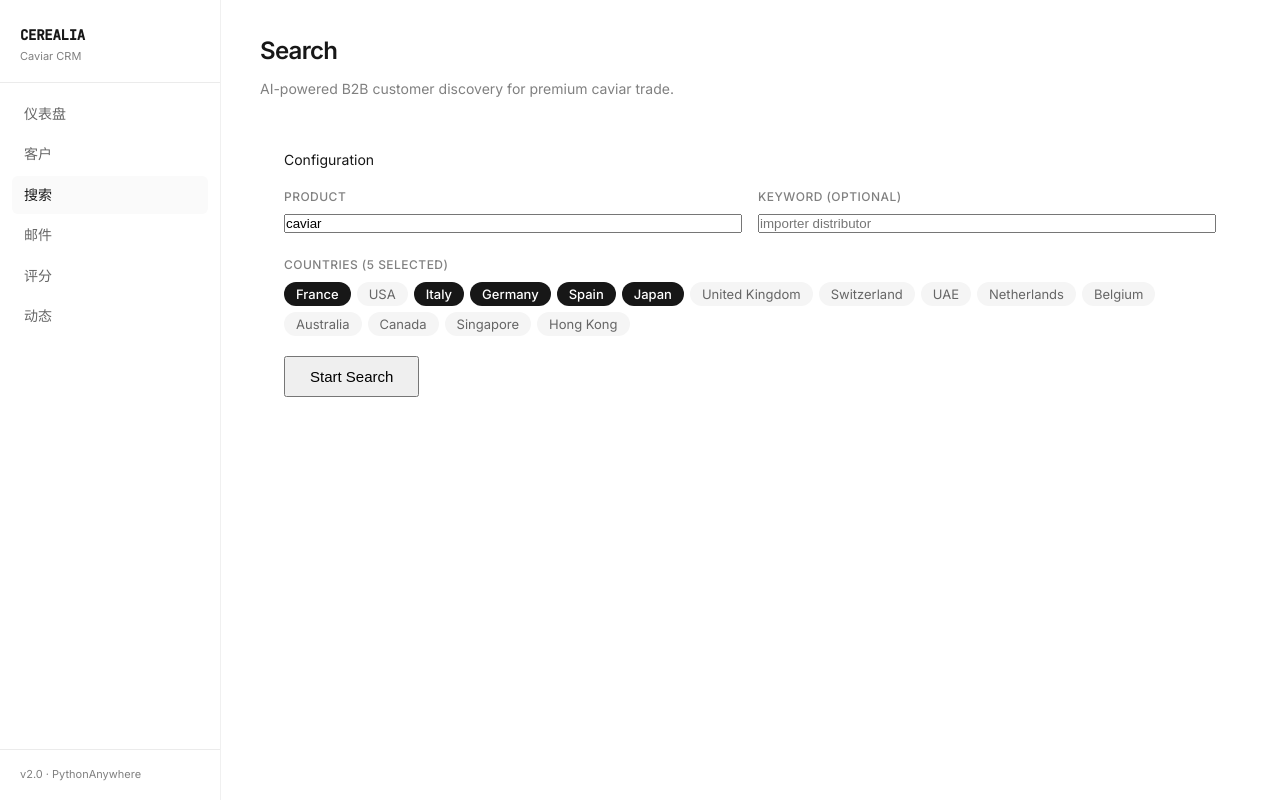
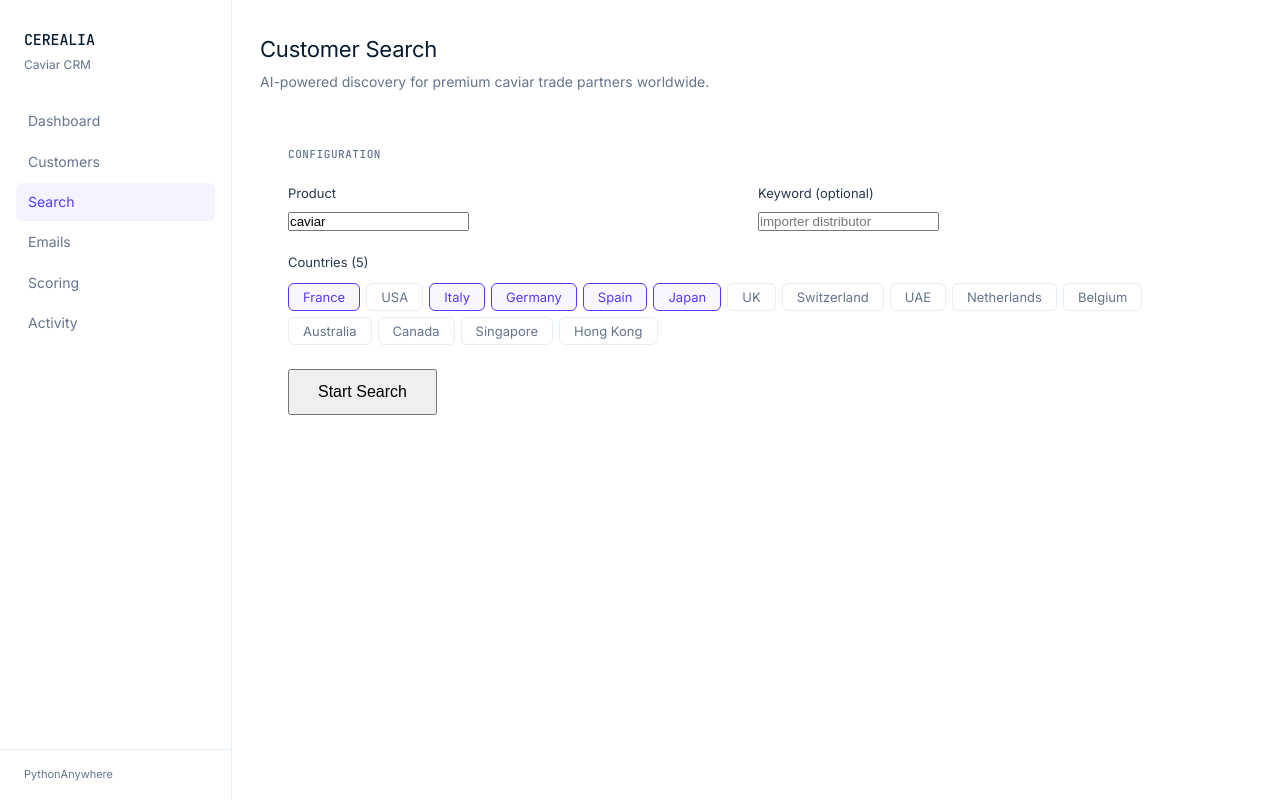
Before and after one commit to zhangzhu1018/cerealia, a React (Vite) app in the folder frontend/: page /search in a window 1280 px wide. Built offline with nearby package versions, Linux system fonts and the light colour scheme; no server answers.

Commit message:
design: Stripe风格重设计 — 紫主色/#061b31标题/蓝影/300weight/Inter字体

```diff
--- a/frontend/src/components/Sidebar.jsx
+++ b/frontend/src/components/Sidebar.jsx
@@ -1,95 +1,74 @@
-/**
- * Sidebar — Vercel white-minimal style
- * Fixed 220px, shadow-border, dark text on white
- */
 import { NavLink, useLocation } from 'react-router-dom'
 
 const links = [
-  { to: '/', label: '仪表盘' },
-  { to: '/customers', label: '客户' },
-  { to: '/search', label: '搜索' },
-  { to: '/emails', label: '邮件' },
-  { to: '/scoring', label: '评分' },
-  { to: '/activities', label: '动态' },
+  { to: '/', label: 'Dashboard' },
+  { to: '/customers', label: 'Customers' },
+  { to: '/search', label: 'Search' },
+  { to: '/emails', label: 'Emails' },
+  { to: '/scoring', label: 'Scoring' },
+  { to: '/activities', label: 'Activity' },
 ]
 
 export default function Sidebar() {
-  const location = useLocation()
+  const { pathname } = useLocation()
 
   return (
     <aside style={{
-      position: 'fixed',
-      top: 0,
-      left: 0,
-      width: 220,
-      height: '100vh',
+      position: 'fixed', top: 0, left: 0,
+      width: 232, height: '100vh',
       background: '#ffffff',
-      boxShadow: '0 0 0 1px rgba(0,0,0,0.06)',
-      display: 'flex',
-      flexDirection: 'column',
+      borderRight: '1px solid #e5edf5',
+      display: 'flex', flexDirection: 'column',
       zIndex: 40,
       fontFamily: "'Inter', -apple-system, sans-serif",
     }}>
       {/* Logo */}
+      <div style={{ padding: '28px 24px 20px' }}>
         <div style={{
-        padding: '24px 20px 16px',
-        borderBottom: '1px solid #ebebeb',
-      }}>
-        <span style={{
           fontFamily: "'JetBrains Mono', monospace",
-          fontSize: 14,
-          fontWeight: 600,
-          color: '#171717',
-          letterSpacing: '-0.02em',
+          fontSize: 15,
+          fontWeight: 500,
+          color: '#061b31',
+          letterSpacing: '-0.01em',
         }}>
           CEREALIA
-        </span>
-        <span style={{
-          display: 'block',
-          fontSize: 11,
-          color: '#808080',
-          fontWeight: 400,
-          marginTop: 2,
-        }}>
+        </div>
+        <div style={{ fontSize: 12, fontWeight: 300, color: '#64748d', marginTop: 3 }}>
           Caviar CRM
-        </span>
+        </div>
       </div>
 
-      {/* Navigation */}
-      <nav style={{ flex: 1, padding: '12px 12px' }}>
-        {links.map(link => {
-          const active = location.pathname === link.to
+      {/* Nav */}
+      <nav style={{ flex: 1, padding: '8px 16px' }}>
+        {links.map(l => {
+          const active = pathname === l.to
           return (
-            <NavLink
-              key={link.to}
-              to={link.to}
-              style={{
+            <NavLink key={l.to} to={l.to} style={{
               display: 'block',
               padding: '8px 12px',
               marginBottom: 2,
               borderRadius: 6,
               fontSize: 14,
-                fontWeight: active ? 500 : 400,
-                color: active ? '#171717' : '#666666',
-                background: active ? '#fafafa' : 'transparent',
+              fontWeight: active ? 400 : 300,
+              color: active ? '#533afd' : '#64748d',
+              background: active ? 'rgba(83,58,253,0.06)' : 'transparent',
               textDecoration: 'none',
               transition: 'background 0.1s',
-              }}
-            >
-              {link.label}
+            }}>
+              {l.label}
             </NavLink>
           )
         })}
       </nav>
 
-      {/* Footer */}
       <div style={{
-        padding: '16px 20px',
-        borderTop: '1px solid #ebebeb',
+        padding: '16px 24px',
+        borderTop: '1px solid #e5edf5',
         fontSize: 11,
-        color: '#808080',
+        fontWeight: 300,
+        color: '#64748d',
       }}>
-        v2.0 · PythonAnywhere
+        PythonAnywhere
       </div>
     </aside>
   )
--- a/frontend/src/main.css
+++ b/frontend/src/main.css
@@ -1,180 +1,185 @@
-/* ── Vercel Design System ─────────────────────────────────────────────── */
-@import url('https://fonts.googleapis.com/css2?family=Inter:opsz,wght@14..32,400..600&family=JetBrains+Mono:wght@400;500&display=swap');
+/* ── Stripe Design System ──────────────────────────────────────────────── */
 
 :root {
-  /* Colors */
-  --vercel-black: #171717;
-  --pure-white: #ffffff;
-  --gray-600: #4d4d4d;
-  --gray-500: #666666;
-  --gray-400: #808080;
-  --gray-100: #ebebeb;
-  --gray-50: #fafafa;
-  --link-blue: #0072f5;
-  --focus-blue: #0a72ef;
-  --ship-red: #ff5b4f;
-  --preview-pink: #de1d8d;
+  /* Brand */
+  --purple: #533afd;
+  --purple-hover: #4434d4;
+  --purple-light: #b9b9f9;
+  --navy: #061b31;
+  --dark-navy: #0d253d;
+  --brand-dark: #1c1e54;
 
-  /* Shadow-as-border */
-  --shadow-border: 0 0 0 1px rgba(0,0,0,0.08);
-  --shadow-card: 0 0 0 1px rgba(0,0,0,0.08), 0 2px 2px rgba(0,0,0,0.04), 0 0 0 1px #fafafa;
-  --shadow-hover: 0 0 0 1px rgba(0,0,0,0.12), 0 4px 8px rgba(0,0,0,0.06);
+  /* Text */
+  --heading: #061b31;
+  --body: #64748d;
+  --label: #273951;
+
+  /* Surfaces & Borders */
+  --white: #ffffff;
+  --border: #e5edf5;
+  --border-purple: #b9b9f9;
+
+  /* Shadow (blue-tinted!) */
+  --shadow-card: rgba(50,50,93,0.25) 0px 30px 45px -30px, rgba(0,0,0,0.1) 0px 18px 36px -18px;
+  --shadow-ambient: rgba(23,23,23,0.08) 0px 15px 35px 0px;
+  --shadow-hover: rgba(50,50,93,0.3) 0px 30px 50px -20px, rgba(0,0,0,0.12) 0px 20px 40px -15px;
+
+  /* Accent */
+  --green: #15be53;
+  --green-text: #108c3d;
+  --magenta: #f96bee;
 
   /* Typography */
   --font-sans: 'Inter', -apple-system, BlinkMacSystemFont, 'Segoe UI', sans-serif;
   --font-mono: 'JetBrains Mono', ui-monospace, monospace;
-
-  /* Spacing */
-  --spacing-8: 8px;
-  --radius-6: 6px;
-  --radius-8: 8px;
-  --radius-12: 12px;
-  --radius-pill: 9999px;
+  --radius: 6px;
 }
 
-/* Reset */
 *, *::before, *::after { box-sizing: border-box; margin: 0; padding: 0; }
 
 body {
   font-family: var(--font-sans);
-  background: var(--pure-white);
-  color: var(--vercel-black);
+  background: var(--white);
+  color: var(--body);
   -webkit-font-smoothing: antialiased;
-  -moz-osx-font-smoothing: grayscale;
   font-size: 16px;
-  font-weight: 400;
+  font-weight: 300;
   line-height: 1.5;
 }
 
-/* Typography */
-h1, h2, h3, h4 { font-weight: 600; color: var(--vercel-black); }
-h1 { font-size: 2rem; letter-spacing: -0.04em; line-height: 1.15; }
-h2 { font-size: 1.5rem; letter-spacing: -0.03em; line-height: 1.25; }
-h3 { font-size: 1.25rem; letter-spacing: -0.02em; line-height: 1.33; }
+/* Typography — Stripe: weight 300 is the brand voice */
+h1, h2, h3 { font-weight: 300; color: var(--heading); }
+h1 { font-size: 2rem; letter-spacing: -0.02em; line-height: 1.15; }
+h2 { font-size: 1.5rem; letter-spacing: -0.015em; line-height: 1.2; }
+h3 { font-size: 1.125rem; letter-spacing: -0.01em; }
 
-a { color: var(--link-blue); text-decoration: none; }
-a:hover { text-decoration: underline; }
+a { color: var(--purple); text-decoration: none; font-weight: 400; }
+a:hover { color: var(--purple-hover); }
 
-/* Vercel Card */
-.vercel-card {
-  background: var(--pure-white);
-  border-radius: var(--radius-8);
+/* Stripe Card — blue-tinted shadow */
+.stripe-card {
+  background: var(--white);
+  border: 1px solid var(--border);
+  border-radius: var(--radius);
   box-shadow: var(--shadow-card);
-  transition: box-shadow 0.15s ease;
+  transition: box-shadow 0.2s ease, border-color 0.2s ease;
 }
-.vercel-card:hover {
+.stripe-card:hover {
   box-shadow: var(--shadow-hover);
+  border-color: var(--border-purple);
 }
 
-/* Vercel Button - Primary (dark) */
-.vercel-btn-dark {
-  background: var(--vercel-black);
-  color: var(--pure-white);
+/* Primary Button */
+.stripe-btn {
+  background: var(--purple);
+  color: var(--white);
   border: none;
-  border-radius: var(--radius-6);
-  padding: 8px 16px;
-  font-size: 14px;
-  font-weight: 500;
+  border-radius: var(--radius);
+  padding: 10px 20px;
+  font-size: 15px;
+  font-weight: 400;
   font-family: var(--font-sans);
   cursor: pointer;
-  transition: opacity 0.15s;
+  transition: background 0.15s, transform 0.1s;
+  display: inline-flex;
+  align-items: center;
+  gap: 6px;
 }
-.vercel-btn-dark:hover { opacity: 0.85; }
+.stripe-btn:hover { background: var(--purple-hover); transform: translateY(-1px); }
+.stripe-btn:active { transform: translateY(0); }
 
-/* Vercel Button - Ghost (white shadow-bordered) */
-.vercel-btn-ghost {
-  background: var(--pure-white);
-  color: var(--vercel-black);
-  border: none;
-  border-radius: var(--radius-6);
-  padding: 8px 16px;
-  font-size: 14px;
-  font-weight: 500;
+/* Ghost Button */
+.stripe-btn-ghost {
+  background: transparent;
+  color: var(--purple);
+  border: 1px solid var(--border-purple);
+  border-radius: var(--radius);
+  padding: 9px 19px;
+  font-size: 15px;
+  font-weight: 400;
   font-family: var(--font-sans);
-  box-shadow: var(--shadow-border);
   cursor: pointer;
   transition: background 0.15s;
 }
-.vercel-btn-ghost:hover { background: var(--gray-50); }
-
-/* Pill badge */
-.vercel-pill {
-  display: inline-flex;
-  align-items: center;
-  background: #ebf5ff;
-  color: #0068d6;
-  font-size: 12px;
-  font-weight: 500;
-  padding: 2px 10px;
-  border-radius: var(--radius-pill);
-  font-family: var(--font-sans);
-}
-
-/* Mono label */
-.vercel-mono {
-  font-family: var(--font-mono);
-  font-size: 12px;
-  font-weight: 500;
-  text-transform: uppercase;
-  color: var(--gray-500);
-  letter-spacing: 0.02em;
-}
+.stripe-btn-ghost:hover { background: rgba(83,58,253,0.05); }
 
 /* Input */
-.vercel-input {
-  border: none;
-  box-shadow: var(--shadow-border);
-  border-radius: var(--radius-6);
-  padding: 8px 12px;
-  font-size: 14px;
+.stripe-input {
+  border: 1px solid var(--border);
+  border-radius: var(--radius);
+  padding: 9px 12px;
+  font-size: 15px;
+  font-weight: 300;
   font-family: var(--font-sans);
-  color: var(--vercel-black);
-  background: var(--pure-white);
+  color: var(--heading);
+  background: var(--white);
   outline: none;
-  transition: box-shadow 0.15s;
+  transition: border-color 0.15s, box-shadow 0.15s;
+  width: 100%;
 }
-.vercel-input:focus {
-  box-shadow: 0 0 0 2px var(--focus-blue);
+.stripe-input:focus {
+  border-color: var(--purple);
+  box-shadow: 0 0 0 3px rgba(83,58,253,0.1);
 }
+.stripe-input::placeholder { color: var(--body); }
 
 /* Table */
-.vercel-table {
+.stripe-table {
   width: 100%;
   border-collapse: collapse;
   font-size: 14px;
 }
-.vercel-table th {
+.stripe-table th {
   text-align: left;
-  color: var(--gray-500);
-  font-weight: 500;
+  font-weight: 400;
   font-size: 12px;
+  color: var(--body);
   text-transform: uppercase;
-  letter-spacing: 0.04em;
+  letter-spacing: 0.05em;
   padding: 12px 16px;
-  border-bottom: 1px solid var(--gray-100);
+  border-bottom: 1px solid var(--border);
 }
-.vercel-table td {
-  padding: 12px 16px;
-  color: var(--vercel-black);
-  border-bottom: 1px solid var(--gray-100);
+.stripe-table td {
+  padding: 14px 16px;
+  color: var(--heading);
+  font-weight: 300;
+  border-bottom: 1px solid var(--border);
 }
-.vercel-table tr:hover td { background: var(--gray-50); }
+.stripe-table tr:hover td { background: rgba(83,58,253,0.02); }
+
+/* Pill / Badge */
+.stripe-pill {
+  display: inline-flex;
+  align-items: center;
+  font-size: 11px;
+  font-weight: 400;
+  padding: 2px 8px;
+  border-radius: 4px;
+}
+.stripe-pill--purple {
+  background: rgba(83,58,253,0.08);
+  color: var(--purple);
+  border: 1px solid rgba(83,58,253,0.2);
+}
+.stripe-pill--green {
+  background: rgba(21,190,83,0.15);
+  color: var(--green-text);
+  border: 1px solid rgba(21,190,83,0.3);
+}
+.stripe-pill--neutral {
+  background: var(--white);
+  color: var(--heading);
+  border: 1px solid var(--border);
+}
 
 /* Divider */
-.vercel-divider {
+.stripe-hr {
   border: none;
-  border-top: 1px solid var(--gray-100);
+  border-top: 1px solid var(--border);
   margin: 24px 0;
 }
 
-/* Page layout */
-.vercel-page {
-  padding: 32px;
-  max-width: 1200px;
-  margin: 0 auto;
-}
-
 /* Scrollbar */
-::-webkit-scrollbar { width: 6px; }
+::-webkit-scrollbar { width: 5px; }
 ::-webkit-scrollbar-track { background: transparent; }
-::-webkit-scrollbar-thumb { background: var(--gray-100); border-radius: 3px; }
+::-webkit-scrollbar-thumb { background: var(--border); border-radius: 3px; }
--- a/frontend/src/pages/CustomerList.jsx
+++ b/frontend/src/pages/CustomerList.jsx
@@ -3,118 +3,96 @@ import { Link } from 'react-router-dom'
 import { getCustomers } from '../api'
 
 export default function CustomerList() {
-  const [customers, setCustomers] = useState([])
+  const [items, setItems] = useState([])
   const [page, setPage] = useState(1)
   const [total, setTotal] = useState(0)
-  const PAGE_SIZE = 20
+  const PS = 20
 
   useEffect(() => {
-    getCustomers({ page, pageSize: PAGE_SIZE }).then(r => {
-      if (r?.data) {
-        setCustomers(r.data.items || [])
-        setTotal(r.data.total || 0)
-      }
+    getCustomers({ page, pageSize: PS }).then(r => {
+      if (r?.data) { setItems(r.data.items || []); setTotal(r.data.total || 0) }
     }).catch(() => {})
   }, [page])
 
-  const totalPages = Math.ceil(total / PAGE_SIZE)
-
   return (
     <div style={{ fontFamily: "'Inter', -apple-system, sans-serif" }}>
-      <div style={{ display: 'flex', justifyContent: 'space-between', alignItems: 'center', marginBottom: 24 }}>
+      <div style={{ display: 'flex', justifyContent: 'space-between', alignItems: 'flex-start', marginBottom: 24 }}>
         <div>
-          <h1 style={{ fontSize: '1.5rem', fontWeight: 600, letterSpacing: '-0.03em', color: '#171717', margin: 0 }}>
+          <h1 style={{ fontSize: 22, fontWeight: 300, color: '#061b31', letterSpacing: '-0.22px', margin: '0 0 4px' }}>
             Customers
           </h1>
-          <p style={{ fontSize: 14, color: '#808080', marginTop: 4 }}>
+          <p style={{ fontSize: 14, fontWeight: 300, color: '#64748d' }}>
             {total} verified caviar trade companies
           </p>
         </div>
-        <Link to="/search" className="vercel-btn-dark" style={{ textDecoration: 'none', display: 'inline-flex', alignItems: 'center', gap: 6 }}>
-          <svg width="14" height="14" viewBox="0 0 24 24" fill="none" stroke="currentColor" strokeWidth="2"><circle cx="11" cy="11" r="8"/><line x1="21" y1="21" x2="16.65" y2="16.65"/></svg>
-          Search
+        <Link to="/search" className="stripe-btn" style={{ textDecoration: 'none' }}>
+          New Search
         </Link>
       </div>
 
-      <div className="vercel-card" style={{ overflow: 'hidden' }}>
-        <table className="vercel-table">
+      <div className="stripe-card" style={{ overflow: 'hidden' }}>
+        <table className="stripe-table">
           <thead>
             <tr>
               <th>Company</th>
               <th>Country</th>
               <th>Type</th>
               <th>Score</th>
-              <th>Verified</th>
+              <th></th>
             </tr>
           </thead>
           <tbody>
-            {customers.map(c => (
+            {items.map(c => (
               <tr key={c.id}>
                 <td>
-                  <Link to={`/customers/${c.id}`} style={{ color: '#171717', fontWeight: 500, textDecoration: 'none' }}>
+                  <Link to={`/customers/${c.id}`} style={{ color: '#061b31', fontWeight: 400, textDecoration: 'none' }}>
                     {c.company_name_en}
                   </Link>
                   {c.website && (
-                    <a href={c.website} target="_blank" rel="noreferrer"
-                      style={{ display: 'block', fontSize: 12, color: '#808080', marginTop: 2 }}>
-                      {new URL(c.website).hostname}
-                    </a>
+                    <span style={{ display: 'block', fontSize: 12, color: '#64748d', marginTop: 2 }}>
+                      {new URL(c.website).hostname.replace('www.','')}
+                    </span>
                   )}
                 </td>
-                <td>
-                  <span style={{ display: 'inline-flex', alignItems: 'center', gap: 4 }}>
-                    {c.country?.name_cn || c.country}
-                  </span>
-                </td>
+                <td style={{ fontSize: 13 }}>{c.country?.name_cn || c.country}</td>
                 <td>
                   {c.customer_type?.name_cn && (
-                    <span className="vercel-pill">{c.customer_type.name_cn}</span>
+                    <span className="stripe-pill stripe-pill--purple">{c.customer_type.name_cn}</span>
                   )}
                 </td>
                 <td>
                   <span style={{
-                    fontSize: 13,
-                    fontWeight: 600,
-                    color: c.background_score >= 60 ? '#171717' : '#808080',
+                    fontSize: 14, fontWeight: 400,
+                    color: c.background_score >= 60 ? '#061b31' : '#64748d',
                   }}>
                     {c.background_score ?? '—'}
                   </span>
                 </td>
                 <td>
                   {c.website_verified ? (
-                    <span style={{ color: '#171717', fontSize: 13 }}>✓</span>
-                  ) : (
-                    <span style={{ color: '#808080', fontSize: 13 }}>—</span>
-                  )}
+                    <span className="stripe-pill stripe-pill--green">Verified</span>
+                  ) : null}
                 </td>
               </tr>
             ))}
           </tbody>
         </table>
 
-        {customers.length === 0 && (
-          <div style={{ padding: '80px 0', textAlign: 'center' }}>
-            <span className="vercel-mono" style={{ display: 'block', marginBottom: 8 }}>No Customers</span>
-            <p style={{ fontSize: 14, color: '#808080', marginBottom: 16 }}>
-              Start by searching for caviar importers in your target countries.
-            </p>
-            <Link to="/search" className="vercel-btn-dark" style={{ textDecoration: 'none' }}>Start Search</Link>
+        {items.length === 0 && (
+          <div style={{ padding: 80, textAlign: 'center' }}>
+            <p style={{ fontWeight: 300, color: '#64748d', marginBottom: 16 }}>No customers yet</p>
+            <Link to="/search" className="stripe-btn" style={{ textDecoration: 'none' }}>Start Search</Link>
           </div>
         )}
       </div>
 
-      {/* Pagination */}
-      {totalPages > 1 && (
+      {Math.ceil(total / PS) > 1 && (
         <div style={{ display: 'flex', justifyContent: 'center', gap: 8, marginTop: 24 }}>
-          <button className="vercel-btn-ghost" disabled={page <= 1} onClick={() => setPage(p => p - 1)}>
-            ← Prev
-          </button>
-          <span style={{ fontSize: 13, color: '#808080', alignSelf: 'center', padding: '0 8px' }}>
-            {page} / {totalPages}
+          <button className="stripe-btn-ghost" disabled={page <= 1} onClick={() => setPage(p => p - 1)}>← Prev</button>
+          <span style={{ fontSize: 13, color: '#64748d', fontWeight: 300, alignSelf: 'center', padding: '0 8px' }}>
+            {page} / {Math.ceil(total / PS)}
           </span>
-          <button className="vercel-btn-ghost" disabled={page >= totalPages} onClick={() => setPage(p => p + 1)}>
-            Next →
-          </button>
+          <button className="stripe-btn-ghost" disabled={page * PS >= total} onClick={() => setPage(p => p + 1)}>Next →</button>
         </div>
       )}
     </div>
--- a/frontend/src/pages/SearchPage.jsx
+++ b/frontend/src/pages/SearchPage.jsx
@@ -1,68 +1,60 @@
 import { useState } from 'react'
 import SearchRunner from '../components/SearchRunner'
+
+const TIER1 = ['France','USA','Italy','Germany','Spain','Japan','UK','Switzerland','UAE','Netherlands','Belgium','Australia','Canada','Singapore','Hong Kong']
 
 export default function SearchPage() {
   const [product, setProduct] = useState('caviar')
   const [keyword, setKeyword] = useState('')
-  const [selectedCountries, setSelectedCountries] = useState(['France', 'Spain', 'Italy', 'Germany', 'Japan'])
+  const [selected, setSelected] = useState(['France','Spain','Italy','Germany','Japan'])
   const [started, setStarted] = useState(false)
-
-  const tier1 = ['France','USA','Italy','Germany','Spain','Japan','United Kingdom','Switzerland','UAE','Netherlands','Belgium','Australia','Canada','Singapore','Hong Kong']
-
-  const toggle = (code) => {
-    setSelectedCountries(prev =>
-      prev.includes(code) ? prev.filter(c => c !== code) : [...prev, code]
-    )
-  }
 
   return (
     <div style={{ fontFamily: "'Inter', -apple-system, sans-serif" }}>
-      <h1 style={{ fontSize: '1.5rem', fontWeight: 600, letterSpacing: '-0.03em', color: '#171717', marginBottom: 8 }}>
-        Search
+      <h1 style={{ fontSize: 22, fontWeight: 300, color: '#061b31', letterSpacing: '-0.22px', margin: '0 0 4px' }}>
+        Customer Search
       </h1>
-      <p style={{ fontSize: 14, color: '#808080', marginBottom: 24 }}>
-        AI-powered B2B customer discovery for premium caviar trade.
+      <p style={{ fontSize: 14, fontWeight: 300, color: '#64748d', marginBottom: 24 }}>
+        AI-powered discovery for premium caviar trade partners worldwide.
       </p>
 
       {!started ? (
-        <div className="vercel-card" style={{ padding: '24px', marginBottom: 24 }}>
-          <span className="vercel-mono" style={{ display: 'block', marginBottom: 16 }}>Configuration</span>
+        <div className="stripe-card" style={{ padding: 28, marginBottom: 24 }}>
+          <div style={{
+            fontFamily: "'JetBrains Mono', monospace",
+            fontSize: 11, fontWeight: 500, color: '#64748d',
+            textTransform: 'uppercase', letterSpacing: '0.05em', marginBottom: 20,
+          }}>
+            Configuration
+          </div>
 
           <div style={{ display: 'grid', gridTemplateColumns: '1fr 1fr', gap: 16, marginBottom: 20 }}>
             <div>
-              <label style={{ display: 'block', fontSize: 12, fontWeight: 500, color: '#808080', textTransform: 'uppercase', letterSpacing: '0.04em', marginBottom: 6 }}>
+              <label style={{ display: 'block', fontSize: 13, fontWeight: 400, color: '#273951', marginBottom: 6 }}>
                 Product
               </label>
-              <input className="vercel-input" value={product} onChange={e => setProduct(e.target.value)}
-                placeholder="caviar" style={{ width: '100%' }} />
+              <input className="stripe-input" value={product} onChange={e => setProduct(e.target.value)} placeholder="caviar" />
             </div>
             <div>
-              <label style={{ display: 'block', fontSize: 12, fontWeight: 500, color: '#808080', textTransform: 'uppercase', letterSpacing: '0.04em', marginBottom: 6 }}>
+              <label style={{ display: 'block', fontSize: 13, fontWeight: 400, color: '#273951', marginBottom: 6 }}>
                 Keyword (optional)
               </label>
-              <input className="vercel-input" value={keyword} onChange={e => setKeyword(e.target.value)}
-                placeholder="importer distributor" style={{ width: '100%' }} />
+              <input className="stripe-input" value={keyword} onChange={e => setKeyword(e.target.value)} placeholder="importer distributor" />
             </div>
           </div>
 
-          <label style={{ display: 'block', fontSize: 12, fontWeight: 500, color: '#808080', textTransform: 'uppercase', letterSpacing: '0.04em', marginBottom: 8 }}>
-            Countries ({selectedCountries.length} selected)
+          <label style={{ display: 'block', fontSize: 13, fontWeight: 400, color: '#273951', marginBottom: 10 }}>
+            Countries ({selected.length})
           </label>
-          <div style={{ display: 'flex', flexWrap: 'wrap', gap: 6, marginBottom: 20 }}>
-            {tier1.map(c => {
-              const sel = selectedCountries.includes(c)
+          <div style={{ display: 'flex', flexWrap: 'wrap', gap: 6, marginBottom: 24 }}>
+            {TIER1.map(c => {
+              const on = selected.includes(c)
               return (
-                <button key={c} onClick={() => toggle(c)} style={{
-                  padding: '4px 12px',
-                  borderRadius: '9999px',
-                  border: 'none',
-                  fontSize: 13,
-                  fontWeight: sel ? 500 : 400,
-                  fontFamily: "'Inter', sans-serif",
-                  color: sel ? '#ffffff' : '#666666',
-                  background: sel ? '#171717' : '#f5f5f5',
-                  cursor: 'pointer',
-                  transition: 'all 0.1s',
+                <button key={c} onClick={() => setSelected(prev => on ? prev.filter(x => x !== c) : [...prev, c])} style={{
+                  padding: '5px 14px', borderRadius: 6, border: on ? '1px solid #533afd' : '1px solid #e5edf5',
+                  fontSize: 13, fontWeight: on ? 400 : 300, fontFamily: "'Inter', sans-serif",
+                  color: on ? '#533afd' : '#64748d', background: on ? 'rgba(83,58,253,0.04)' : '#ffffff',
+                  cursor: 'pointer', transition: 'all 0.12s',
                 }}>
                   {c}
                 </button>
@@ -70,18 +62,12 @@ export default function SearchPage() {
             })}
           </div>
 
-          <button className="vercel-btn-dark" onClick={() => setStarted(true)}
-            style={{ fontSize: 15, padding: '10px 24px' }}>
+          <button className="stripe-btn" onClick={() => setStarted(true)} style={{ fontSize: 16, padding: '12px 28px' }}>
             Start Search
           </button>
         </div>
       ) : (
-        <SearchRunner
-          product={product}
-          keyword={keyword}
-          countries={selectedCountries}
-          onReset={() => setStarted(false)}
-        />
+        <SearchRunner product={product} keyword={keyword} countries={selected} onReset={() => setStarted(false)} />
       )}
     </div>
   )
```
Also changed, not shown: frontend/src/components/SearchRunner.jsx (+50 -73 lines), frontend/src/components/StatsDashboard.jsx (+31 -31 lines), frontend/src/pages/Dashboard.jsx (+4 -7 lines). Lines whose indentation alone changed are shown as unchanged.
